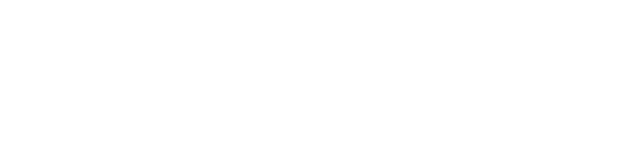
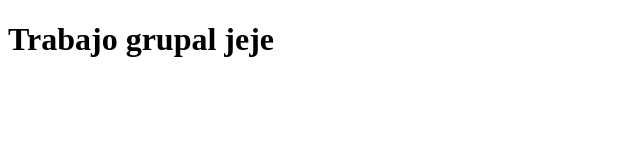
Before and after one commit to victoriasalmanton/Trabajo-grupal, a plain HTML site: page index.html in a window 1280 px wide. Shown: the whole page, without its empty margins (0-640 px from the left). Drawn offline with Linux system fonts and the light colour scheme.

Commit message:
ahora si agregando h1

```diff
--- a/index.html
+++ b/index.html
@@ -7,6 +7,7 @@
     <title>Document</title>
 </head>
 <body>
+    <h1>Trabajo grupal jeje</h1>
 
 </body>
 </html>
```
